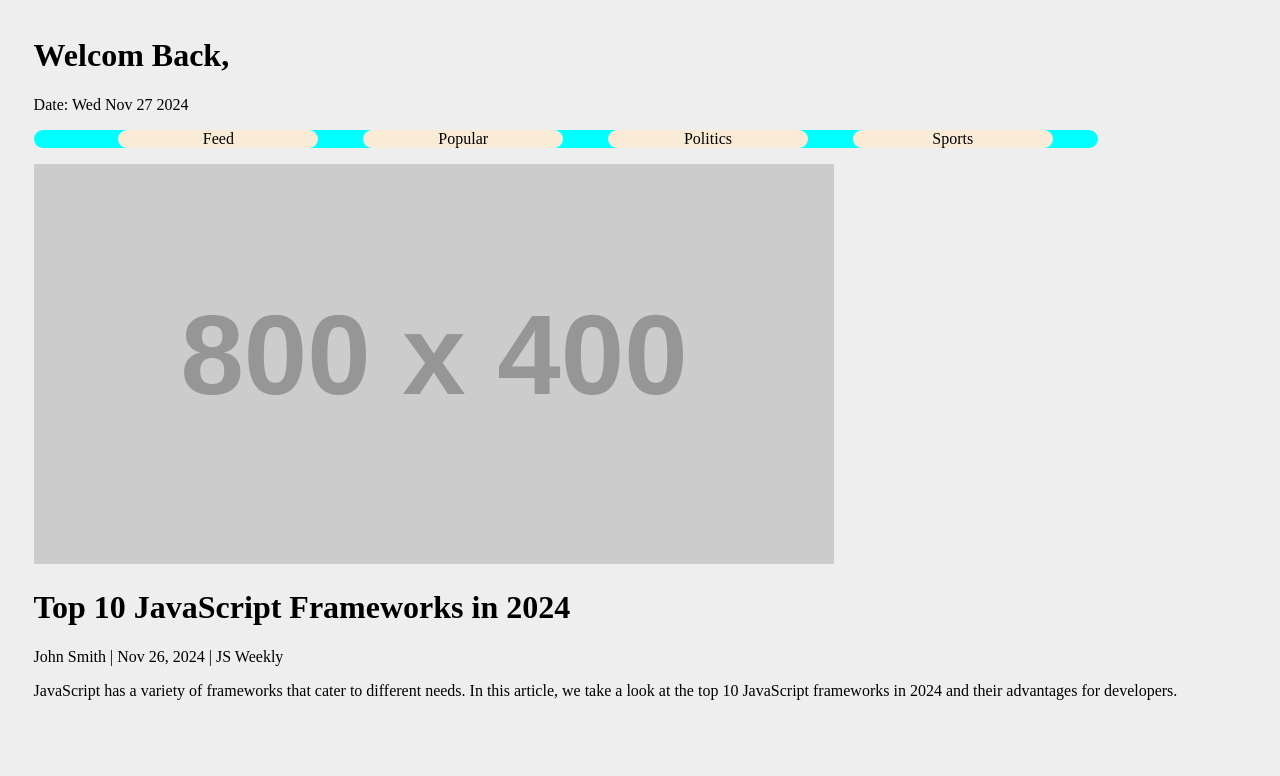
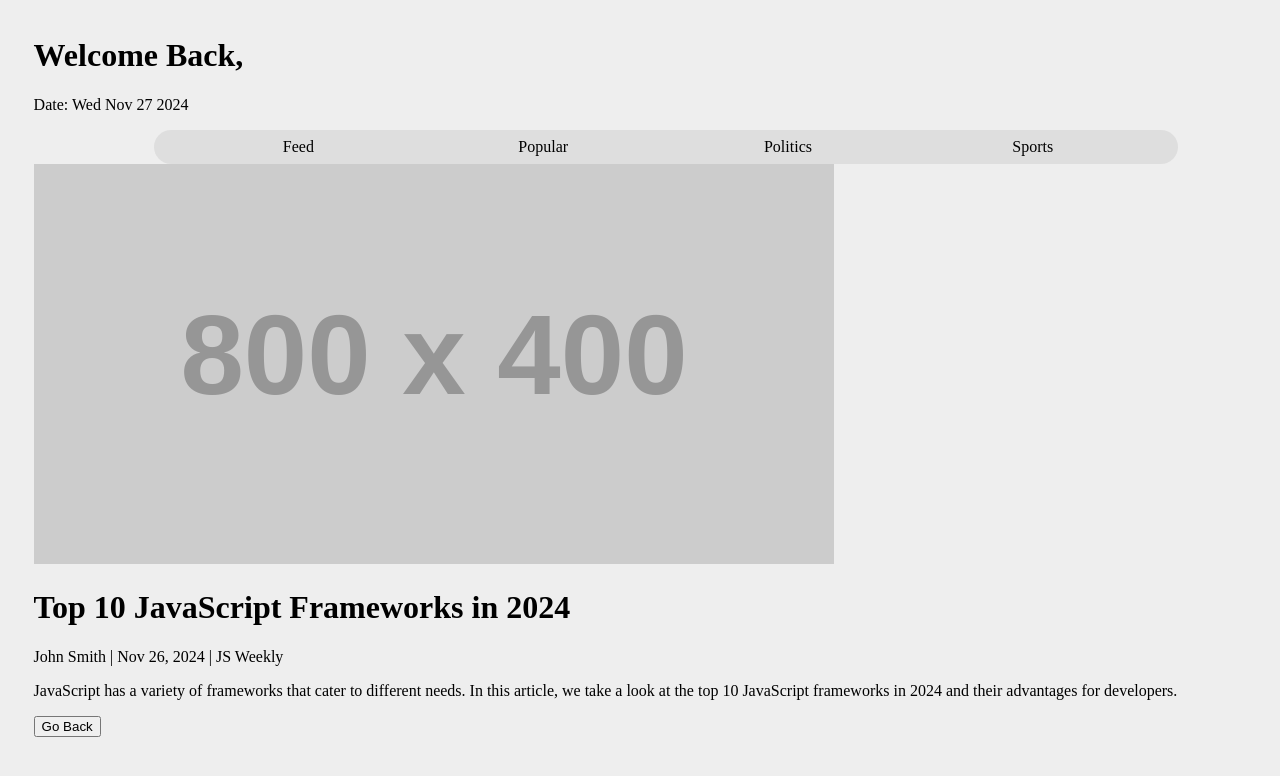
Before and after one commit to ghaidaahaj4/harmony-headlines, a React (Vite) app: page /article/1 in a window 1280 px wide. Shown: the top 776 px of the page. Built offline with nearby package versions, Linux system fonts and the light colour scheme.

Commit message:
style header

```diff
--- a/src/App.css
+++ b/src/App.css
@@ -3,4 +3,5 @@ html {
   width: 100vw;
   height: 100vh;
   padding: 2vh 2vw;
+  overflow-x: hidden;
 }
--- a/src/App.jsx
+++ b/src/App.jsx
@@ -1,7 +1,7 @@
 import React from "react";
 import { BrowserRouter as Router, Routes, Route } from "react-router-dom";
 import HomePage from "./pages/HomePage";
-import ArticlePage from "./components/ArticlePage";
+import ArticlePage from "./pages/ArticlePage";
 import Header from "./components/Header";
 import "./App.css";
 export default function App() {
--- a/src/components/Header.jsx
+++ b/src/components/Header.jsx
@@ -1,18 +1,54 @@
 import React, { useState } from "react";
 import "./styles/Header.css";
+
 export default function Header() {
   const [date, setDate] = useState(new Date());
+  const [selectedItem, setSelectedItem] = useState("");
+
+  const handleClick = (item) => {
+    setSelectedItem(item);
+  };
 
   return (
     <div>
-      <h1>Welcom Back,</h1>
+      <h1>Welcome Back,</h1>
       <p>Date: {date.toDateString()}</p>
+
       <ul>
-        <li>Feed</li>
-        <li>Popular</li>
-        <li>Politics</li>
-        <li>Sports</li>
+        <li
+          onClick={() => handleClick("Feed")}
+          className={selectedItem === "Feed" ? "selected" : ""}
+        >
+          Feed
+        </li>
+        <li
+          onClick={() => handleClick("Popular")}
+          className={selectedItem === "Popular" ? "selected" : ""}
+        >
+          Popular
+        </li>
+        <li
+          onClick={() => handleClick("Politics")}
+          className={selectedItem === "Politics" ? "selected" : ""}
+        >
+          Politics
+        </li>
+        <li
+          onClick={() => handleClick("Sports")}
+          className={selectedItem === "Sports" ? "selected" : ""}
+        >
+          Sports
+        </li>
       </ul>
+
+      {/* Conditionally render content based on the selected item */}
+      <div>
+        {selectedItem && <h2>You selected: {selectedItem}</h2>}
+        {selectedItem === "Feed" && <p>This is the Feed section.</p>}
+        {selectedItem === "Popular" && <p>This is the Popular section.</p>}
+        {selectedItem === "Politics" && <p>This is the Politics section.</p>}
+        {selectedItem === "Sports" && <p>This is the Sports section.</p>}
+      </div>
     </div>
   );
 }
--- a/src/components/styles/Header.css
+++ b/src/components/styles/Header.css
@@ -1,16 +1,31 @@
 ul {
-  background-color: aqua;
+  background-color: rgba(192, 192, 192, 0.355);
   border-radius: 10vh;
   list-style: none;
   display: flex;
   flex-direction: row;
+  margin: auto;
   width: 80vw;
   justify-content: space-evenly;
   overflow-x: scroll;
-  li {
-    border-radius: 10vh;
-    background-color: antiquewhite;
-    width: 25vh;
-    text-align: center;
-  }
+  padding-left: 0;
 }
+
+li {
+  border-radius: 10vh;
+
+  width: 25vh;
+  text-align: center;
+  cursor: pointer;
+  padding: 1vh 0;
+  transition: background-color 0.3s ease;
+}
+
+li.selected {
+  background-color: rgba(128, 173, 240, 0.6);
+  color: rgb(20, 53, 104);
+}
+
+li:hover {
+  background-color: rgba(128, 173, 240, 0.249);
+}
--- a/src/components/ArticlePage.jsx
+++ b/src/pages/ArticlePage.jsx
@@ -1,6 +1,6 @@
 import React from "react";
 import { useParams } from "react-router-dom";
-import Article from "./Article";
+import Article from "../components/Article";
 
 export default function ArticlePage() {
   const { id } = useParams(); // Access the `id` parameter from the URL
@@ -39,6 +39,7 @@ export default function ArticlePage() {
   const article = articleData[parseInt(id)];
 
   return (
+    <div>
       <Article
         img={article.img}
         title={article.title}
@@ -47,5 +48,7 @@ export default function ArticlePage() {
         source={article.source}
         description={article.description}
       />
+      <button>Go Back</button>
+    </div>
   );
 }
```
Lines whose indentation alone changed are shown as unchanged.
